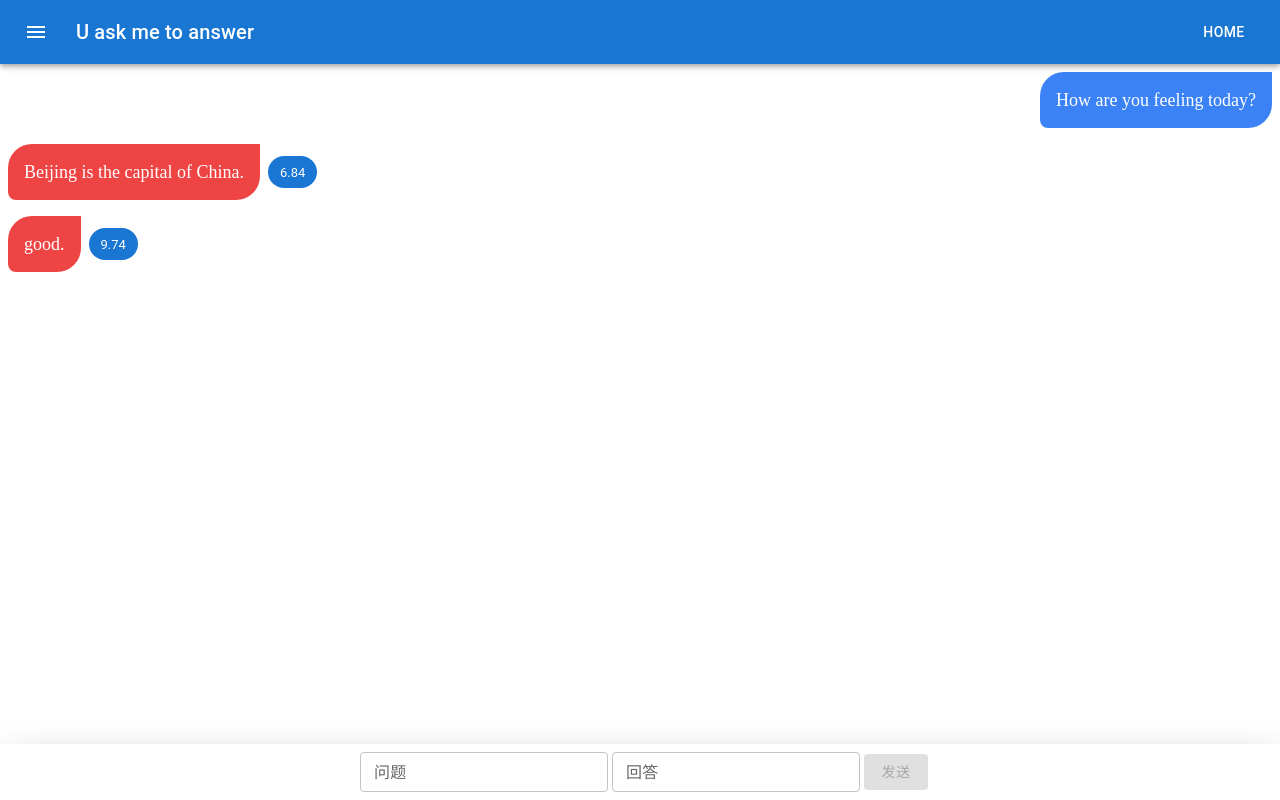
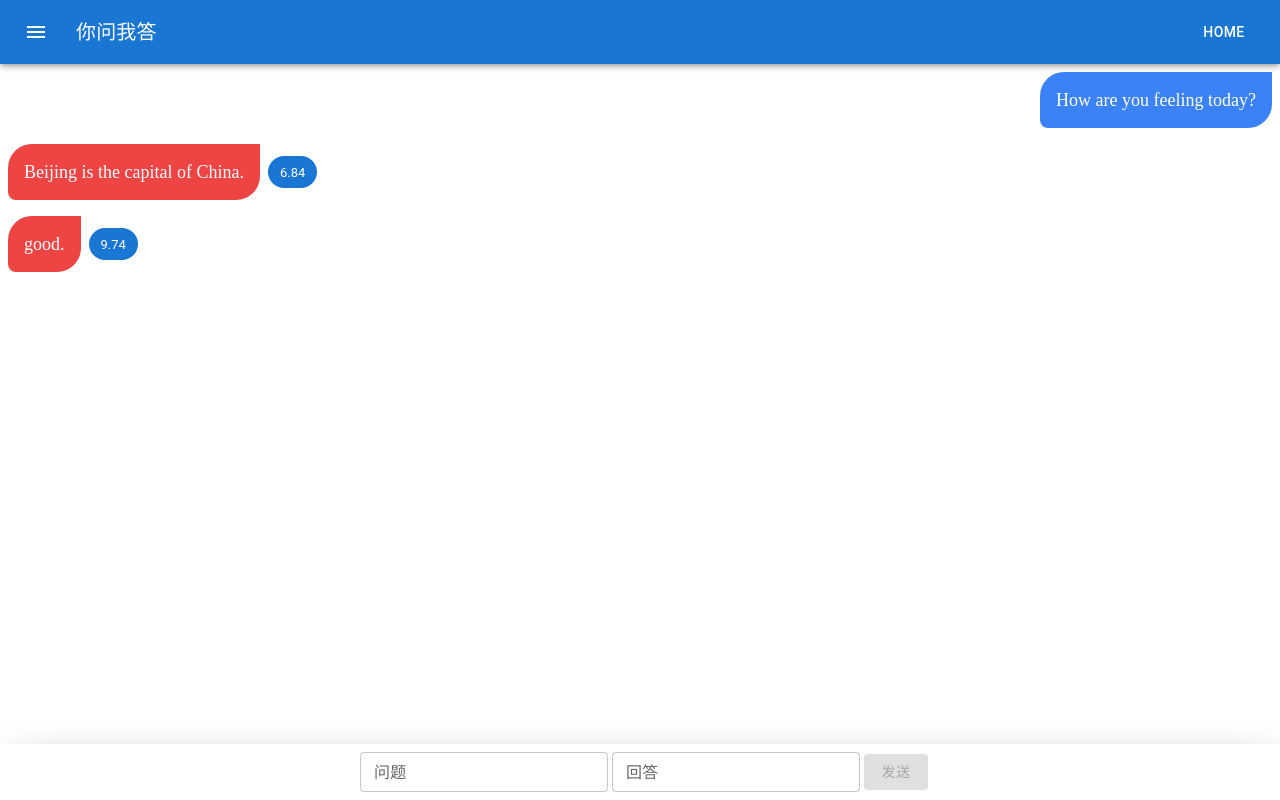
Before and after one commit to Plumbiu/nextjs_tensorflow, a Next.js app: page /qa in a window 1280 px wide. Built offline with nearby package versions, Linux system fonts and the light colour scheme.

Commit message:
头部标题国际化

```diff
--- a/components/Header.tsx
+++ b/components/Header.tsx
@@ -10,25 +10,24 @@ import {
 } from '@mui/material'
 import ToolbarMenu from './ToolbarMenu'
 import { useRouter } from 'next/router'
-
-interface IRouterMap {
-  [props: string]: string
-}
+import { IRouterMap, TLocale } from '@/types'
+import i18n from '@/assets/i18n/title.json'
 
 export default function Header() {
+
+  const router = useRouter()
+  const locale = router.locale as TLocale
   const routerMap: IRouterMap = {
-    '/qa': 'U ask me to answer',
-    '/sentence': 'Reading comprehension',
+    '/qa': i18n[locale].qa,
+    '/sentence': i18n[locale].sentence,
     '/': '',
   }
-  const { push, pathname, asPath, locale } = useRouter()
   function backHome() {
-    push('/')
+    router.push('/')
   }
   function switchHandler() {
-    const lan = locale === 'en-US' ?  'zh-CN' : 'en-US'
-    push(pathname, asPath, {
-      locale: lan
+    router.push(router.pathname, router.asPath, {
+      locale: locale === 'en-US' ?  'zh-CN' : 'en-US'
     })
   }
   return (
@@ -36,7 +35,7 @@ export default function Header() {
       <AppBar position="fixed">
         <Toolbar>
           <ToolbarMenu />
-          {routerMap[pathname] === '' ? (
+          {routerMap[router.pathname] === '' ? (
             <Stack sx={{flexGrow: 1}} direction="row" spacing={1} alignItems="center">
               <Typography>简体中文</Typography>
               <Switch
@@ -48,7 +47,7 @@ export default function Header() {
             </Stack>
           ) : (
             <Typography variant="h6" component="div" sx={{ flexGrow: 1 }}>
-              {routerMap[pathname]}
+              {routerMap[router.pathname]}
             </Typography>
           )}
 
```
